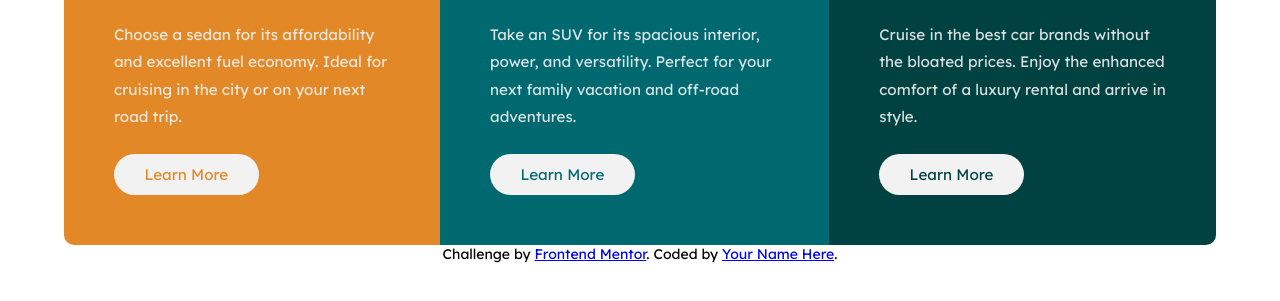
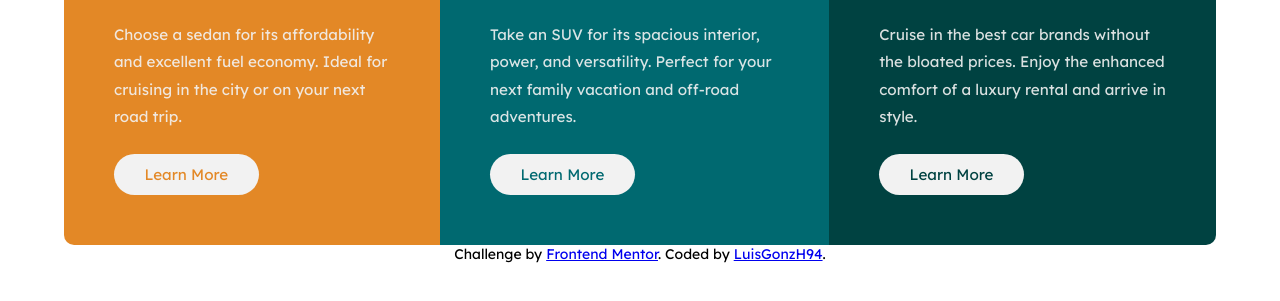
Before and after one commit to LuisGonzH94/3-column-preview-card-component, a plain HTML site: page index.html in a window 1280 px wide. Shown: the part 317-618 px from the top of the page. Drawn offline with Linux system fonts and the light colour scheme.

Commit message:
Adding my GitHub username at the footer.

```diff
--- a/index.html
+++ b/index.html
@@ -63,7 +63,7 @@
 
   <footer>
     <div>Challenge by <a href="https://www.frontendmentor.io?ref=challenge" target="_blank">Frontend Mentor</a>.
-    Coded by <a href="#">Your Name Here</a>.</div>
+    Coded by <a href="#">LuisGonzH94</a>.</div>
   </footer>
 </body>
 
```
